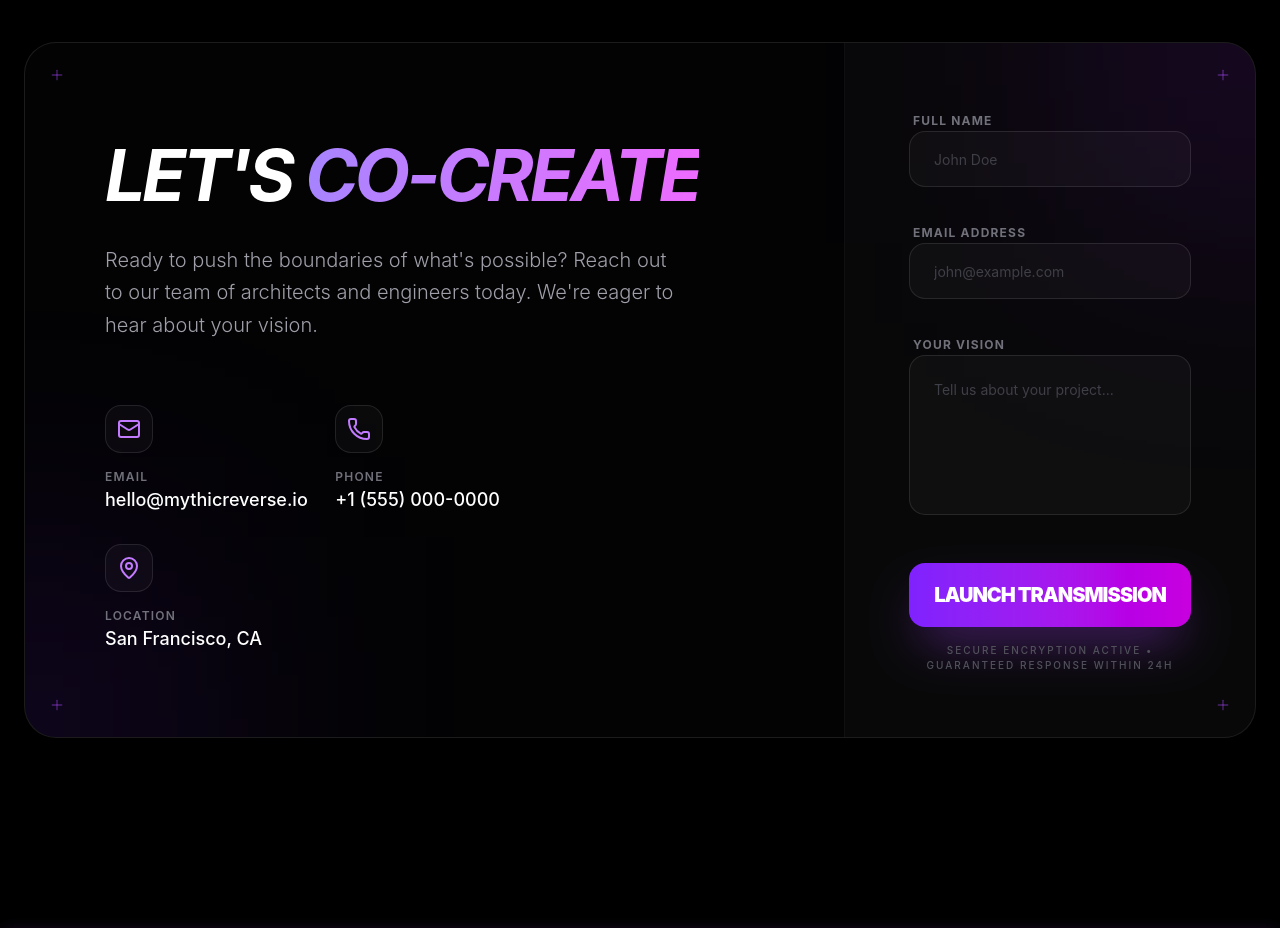
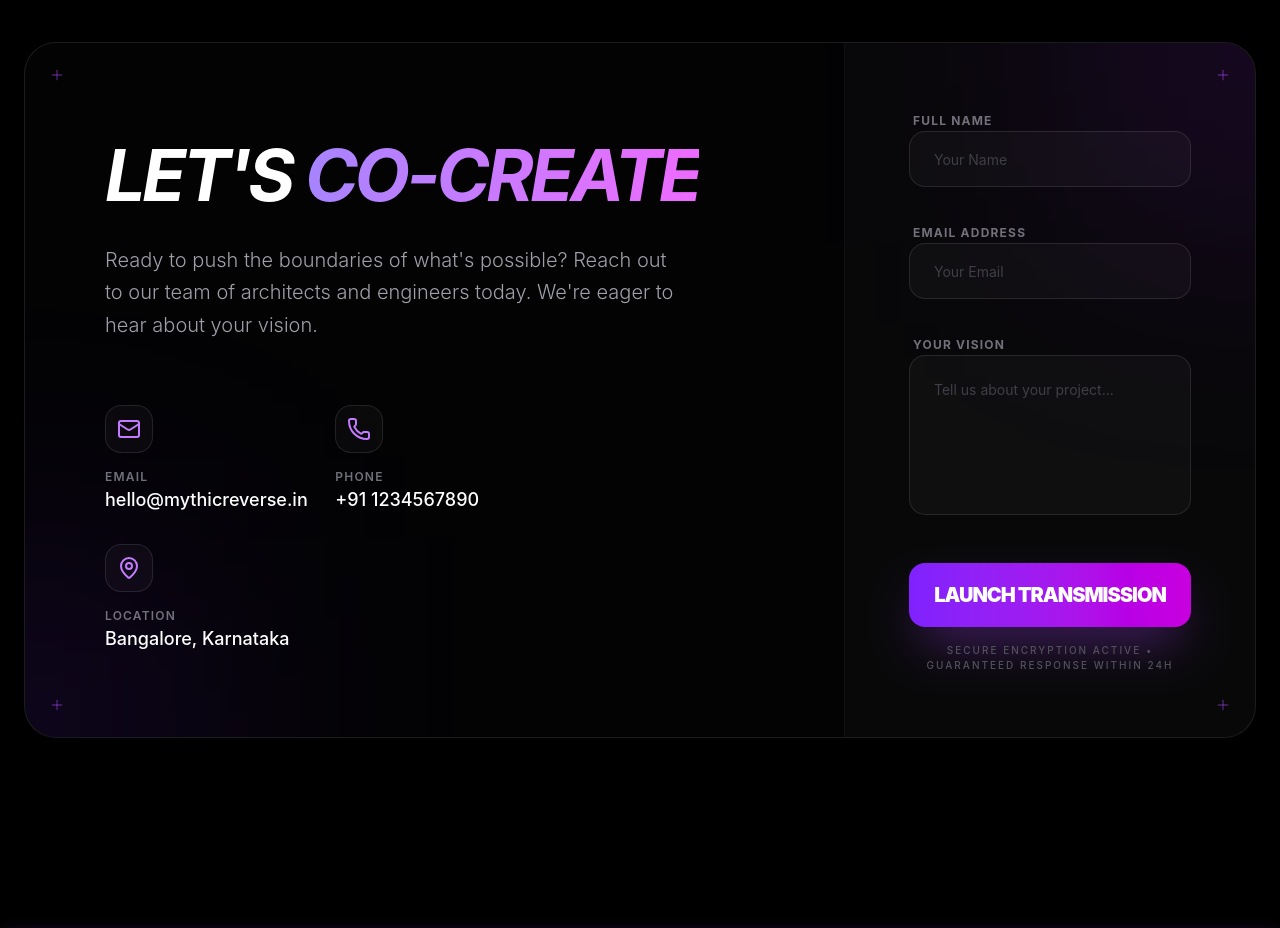
Before and after one commit to roshan-ds-tech/Mythic-Reverse-New, a React (Vite) app: page /about-us in a window 1280 px wide. Shown: the part 5200-6128 px from the top of the page. Built offline with nearby package versions, Linux system fonts and the light colour scheme.

Commit message:
Update contact info and form placeholders

```diff
--- a/src/pages/AboutUs.jsx
+++ b/src/pages/AboutUs.jsx
@@ -85,17 +85,17 @@ const AboutUs = () => {
                                 {
                                     icon: Mail,
                                     label: 'Email',
-                                    value: 'hello@mythicreverse.io',
+                                    value: 'hello@mythicreverse.in',
                                 },
                                 {
                                     icon: Phone,
                                     label: 'Phone',
-                                    value: '+1 (555) 000-0000',
+                                    value: '+91 1234567890',
                                 },
                                 {
                                     icon: MapPin,
                                     label: 'Location',
-                                    value: 'San Francisco, CA',
+                                    value: 'Bangalore, Karnataka',
                                     className: 'col-span-2',
                                 }
                             ]}
@@ -103,11 +103,11 @@ const AboutUs = () => {
                             <form className="w-full space-y-8">
                                 <div className="space-y-3">
                                     <Label htmlFor="name" className="text-zinc-500 uppercase tracking-widest text-xs font-bold px-1">Full Name</Label>
-                                    <Input id="name" placeholder="John Doe" className="bg-white/[0.03] border-white/10 text-white h-14 px-6 rounded-2xl focus:border-purple-500/50 focus:ring-2 focus:ring-purple-500/20 transition-all duration-300 placeholder:text-zinc-700" />
+                                    <Input id="name" placeholder="Your Name" className="bg-white/[0.03] border-white/10 text-white h-14 px-6 rounded-2xl focus:border-purple-500/50 focus:ring-2 focus:ring-purple-500/20 transition-all duration-300 placeholder:text-zinc-700" />
                                 </div>
                                 <div className="space-y-3">
                                     <Label htmlFor="email" className="text-zinc-500 uppercase tracking-widest text-xs font-bold px-1">Email Address</Label>
-                                    <Input id="email" type="email" placeholder="john@example.com" className="bg-white/[0.03] border-white/10 text-white h-14 px-6 rounded-2xl focus:border-purple-500/50 focus:ring-2 focus:ring-purple-500/20 transition-all duration-300 placeholder:text-zinc-700" />
+                                    <Input id="email" type="email" placeholder="Your Email" className="bg-white/[0.03] border-white/10 text-white h-14 px-6 rounded-2xl focus:border-purple-500/50 focus:ring-2 focus:ring-purple-500/20 transition-all duration-300 placeholder:text-zinc-700" />
                                 </div>
                                 <div className="space-y-3">
                                     <Label htmlFor="message" className="text-zinc-500 uppercase tracking-widest text-xs font-bold px-1">Your Vision</Label>
```
